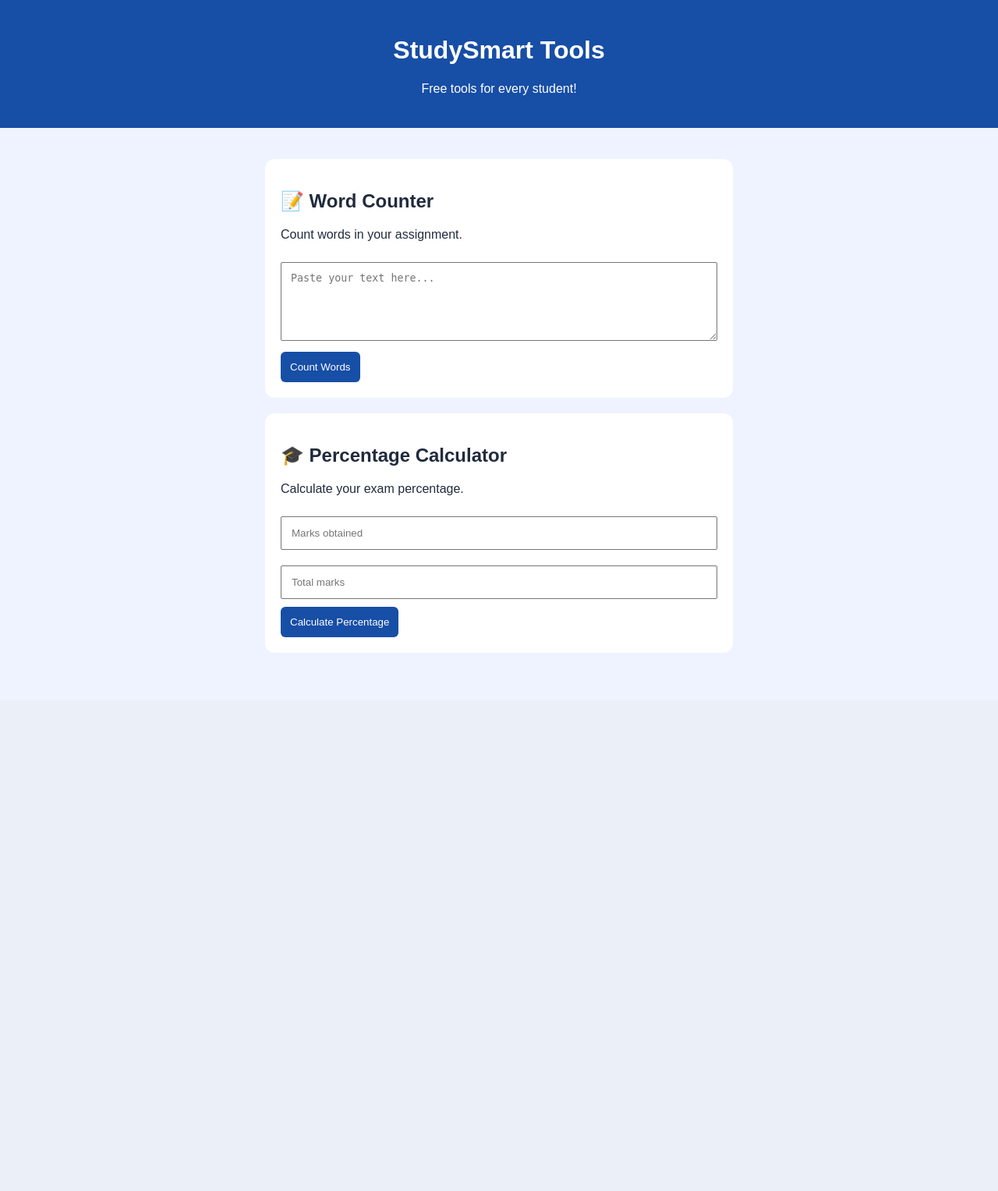
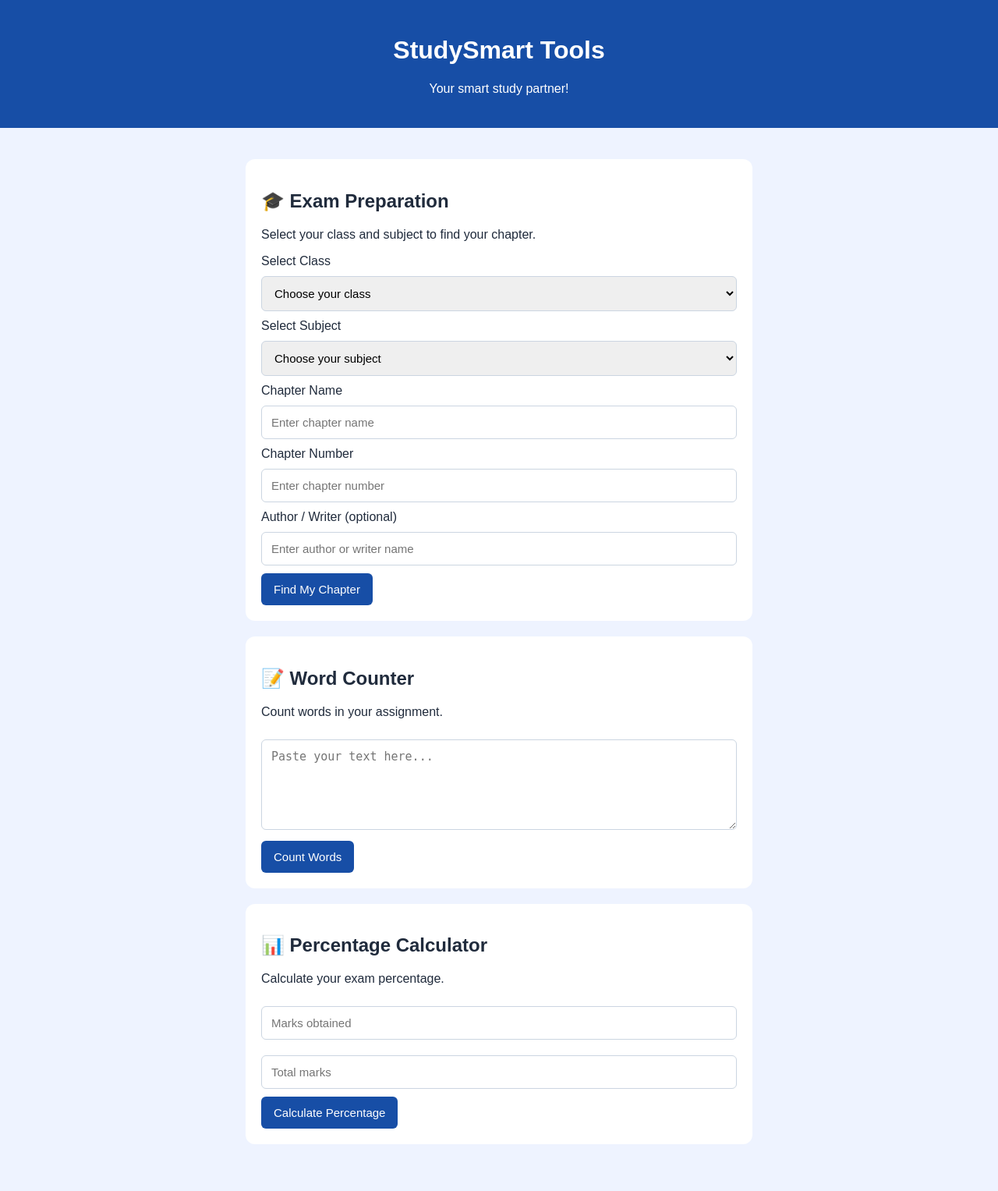
Before and after one commit to hhhhh534/studysmart-tools, a Flask app: page / in a window 1280 px wide. Shown: the whole page at 78% size. Before the commit the page ends 837 px from the top, so only its background shows below. Run offline with Flask 3, Linux system fonts and the light colour scheme.

Commit message:
Update index.html with new styles and content

```diff
--- a/templates/index.html
+++ b/templates/index.html
@@ -1,9 +1,11 @@
+
 <!DOCTYPE html>
 <html lang="en">
 <head>
     <meta charset="UTF-8">
     <meta name="viewport" content="width=device-width, initial-scale=1.0">
     <title>StudySmart Tools</title>
+
     <style>
         body {
             font-family: Arial, sans-serif;
@@ -11,51 +13,151 @@
             margin: 0;
             color: #202b3c;
         }
+
         header {
             background: #174ea6;
             color: white;
             text-align: center;
             padding: 25px 10px;
         }
+
         main {
-            max-width: 600px;
+            max-width: 650px;
             margin: 25px auto;
             padding: 15px;
         }
+
         section {
             background: white;
             padding: 20px;
             margin-bottom: 20px;
             border-radius: 12px;
         }
-        textarea, input {
+
+        textarea, input, select {
             box-sizing: border-box;
             width: 100%;
             padding: 12px;
             margin: 10px 0;
+            border: 1px solid #cbd5e1;
+            border-radius: 6px;
+            font-size: 15px;
         }
+
         button {
             background: #174ea6;
             color: white;
             border: 0;
-            padding: 12px;
+            padding: 12px 16px;
             border-radius: 6px;
             cursor: pointer;
+            font-size: 15px;
         }
+
+        button:hover {
+            background: #103b80;
+        }
+
         .result {
             background: #e5f6e8;
             padding: 12px;
             margin-top: 12px;
+            border-radius: 6px;
+        }
+
+        .note {
+            color: #526176;
+            font-size: 14px;
         }
     </style>
 </head>
+
 <body>
     <header>
         <h1>StudySmart Tools</h1>
-        <p>Free tools for every student!</p>
+        <p>Your smart study partner!</p>
     </header>
 
     <main>
+
+        <section>
+            <h2>🎓 Exam Preparation</h2>
+            <p>Select your class and subject to find your chapter.</p>
+
+            <form method="POST">
+                <input type="hidden" name="tool" value="exam">
+
+                <label for="class_name">Select Class</label>
+                <select id="class_name" name="class_name" required>
+                    <option value="">Choose your class</option>
+                    <option value="8">Class 8</option>
+                    <option value="9">Class 9</option>
+                    <option value="10">Class 10</option>
+                    <option value="11">Class 11</option>
+                    <option value="12">Class 12</option>
+                </select>
+
+                <label for="subject">Select Subject</label>
+                <select id="subject" name="subject" required>
+                    <option value="">Choose your subject</option>
+                    <option value="English">English</option>
+                    <option value="Hindi">Hindi</option>
+                    <option value="Mathematics">Mathematics</option>
+                    <option value="Science">Science</option>
+                    <option value="Physics">Physics</option>
+                    <option value="Chemistry">Chemistry</option>
+                    <option value="Biology">Biology</option>
+                    <option value="Accountancy">Accountancy</option>
+                    <option value="Economics">Economics</option>
+                    <option value="Business Studies">Business Studies</option>
+                </select>
+
+                <label for="chapter_name">Chapter Name</label>
+                <input
+                    type="text"
+                    id="chapter_name"
+                    name="chapter_name"
+                    placeholder="Enter chapter name">
+
+                <label for="chapter_number">Chapter Number</label>
+                <input
+                    type="number"
+                    id="chapter_number"
+                    name="chapter_number"
+                    min="1"
+                    placeholder="Enter chapter number">
+
+                <label for="author">Author / Writer (optional)</label>
+                <input
+                    type="text"
+                    id="author"
+                    name="author"
+                    placeholder="Enter author or writer name">
+
+                <button type="submit">Find My Chapter</button>
+            </form>
+
+            {% if exam_message %}
+            <div class="result">
+                <strong>{{ exam_message }}</strong>
+                {% if exam_details %}
+                    <p>Board: {{ exam_details.board }}</p>
+                    <p>Class: {{ exam_details.class_name }}</p>
+                    <p>Subject: {{ exam_details.subject }}</p>
+                    {% if exam_details.chapter_name %}
+                        <p>Chapter: {{ exam_details.chapter_name }}</p>
+                    {% endif %}
+                    {% if exam_details.chapter_number %}
+                        <p>Chapter number: {{ exam_details.chapter_number }}</p>
+                    {% endif %}
+                    {% if exam_details.author %}
+                        <p>Author: {{ exam_details.author }}</p>
+                    {% endif %}
+                {% endif %}
+            </div>
+            {% endif %}
+        </section>
+
         <section>
             <h2>📝 Word Counter</h2>
             <p>Count words in your assignment.</p>
@@ -76,15 +178,20 @@
         </section>
 
         <section>
-            <h2>🎓 Percentage Calculator</h2>
+            <h2>📊 Percentage Calculator</h2>
             <p>Calculate your exam percentage.</p>
 
             <form method="POST">
                 <input type="hidden" name="tool" value="percentage">
+
                 <input type="number" name="marks"
-                    placeholder="Marks obtained" min="0" required>
+                    placeholder="Marks obtained"
+                    min="0" required>
+
                 <input type="number" name="total"
-                    placeholder="Total marks" min="1" required>
+                    placeholder="Total marks"
+                    min="1" required>
+
                 <button type="submit">Calculate Percentage</button>
             </form>
 
@@ -98,6 +205,7 @@
             <p>{{ error }}</p>
             {% endif %}
         </section>
+
     </main>
 </body>
 </html>
```
